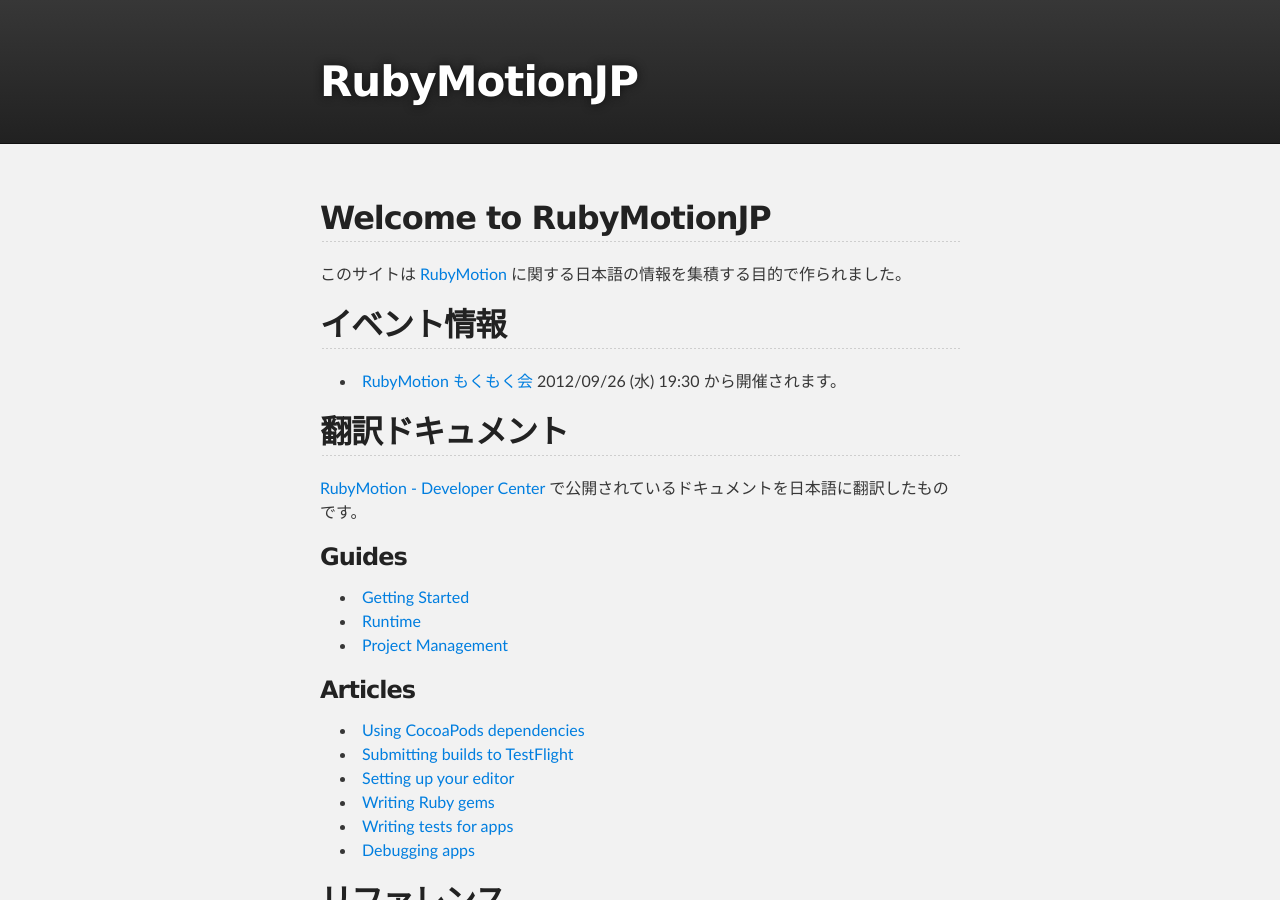
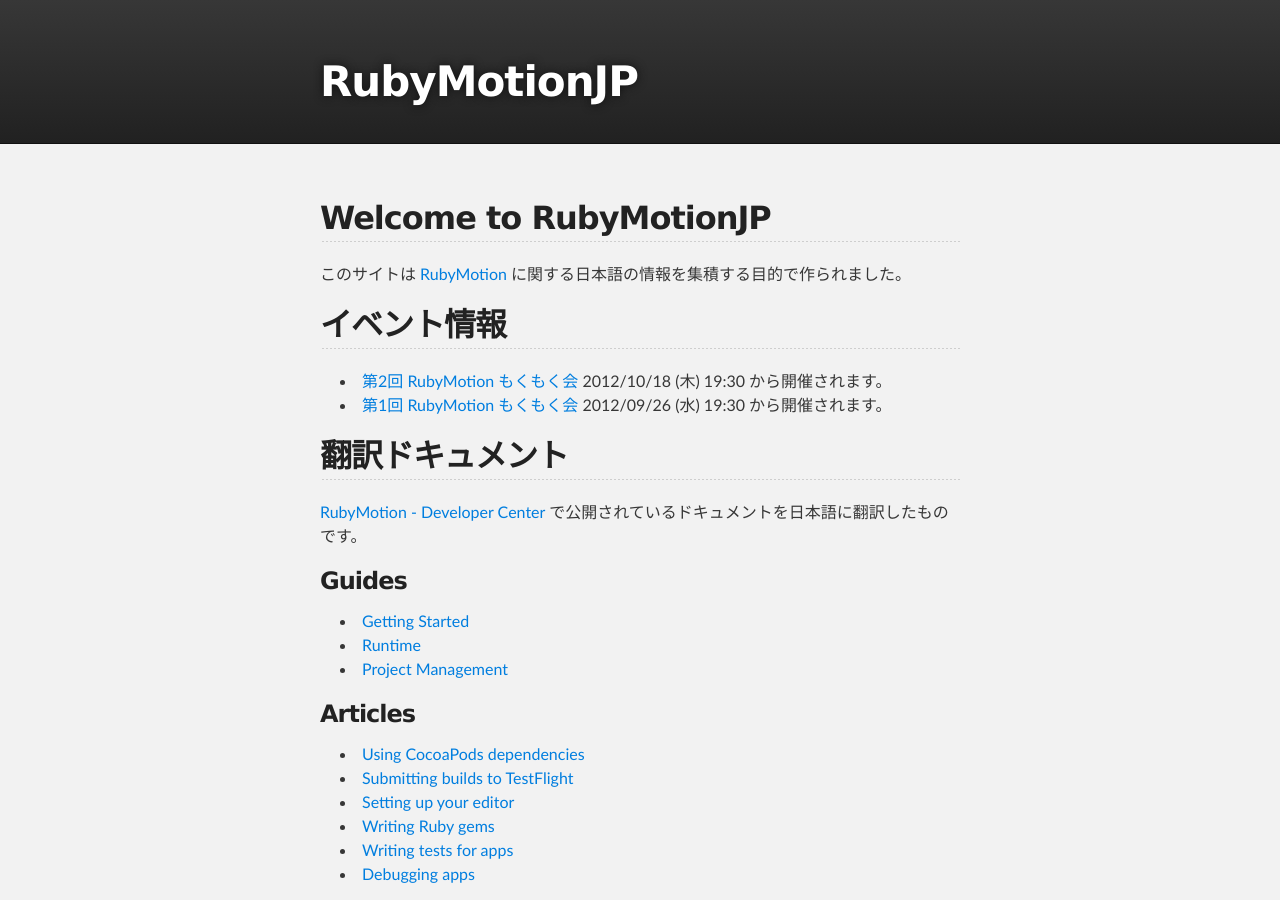
Before and after one commit to RubyMotionJP/rubymotionjp.github.com, a Jekyll site: the page built from index.md, in a window 1280 px wide and 900 px high. Built offline with Jekyll 4.4.1, drawn with Linux system fonts in a browser that asks for light colours.

Commit message:
add the information about "RubyMotion もくもく会"

```diff
--- a/index.md
+++ b/index.md
@@ -8,7 +8,9 @@
 このサイトは [RubyMotion](http://www.rubymotion.com/) に関する日本語の情報を集積する目的で作られました。
 
 ## イベント情報
-- [RubyMotion もくもく会](http://connpass.com/event/1039/)
+- [第2回 RubyMotion もくもく会](http://connpass.com/event/1201/)
+2012/10/18 (木) 19:30 から開催されます。
+- [第1回 RubyMotion もくもく会](http://connpass.com/event/1039/)
 2012/09/26 (水) 19:30 から開催されます。
 
 ## 翻訳ドキュメント
```
